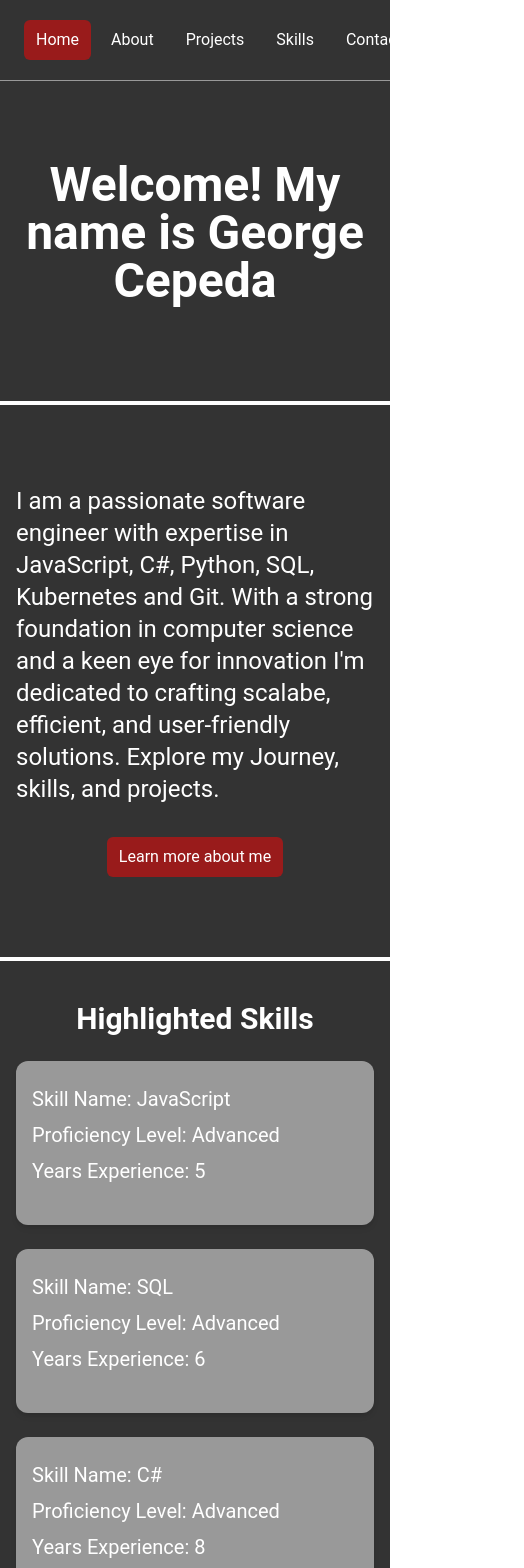
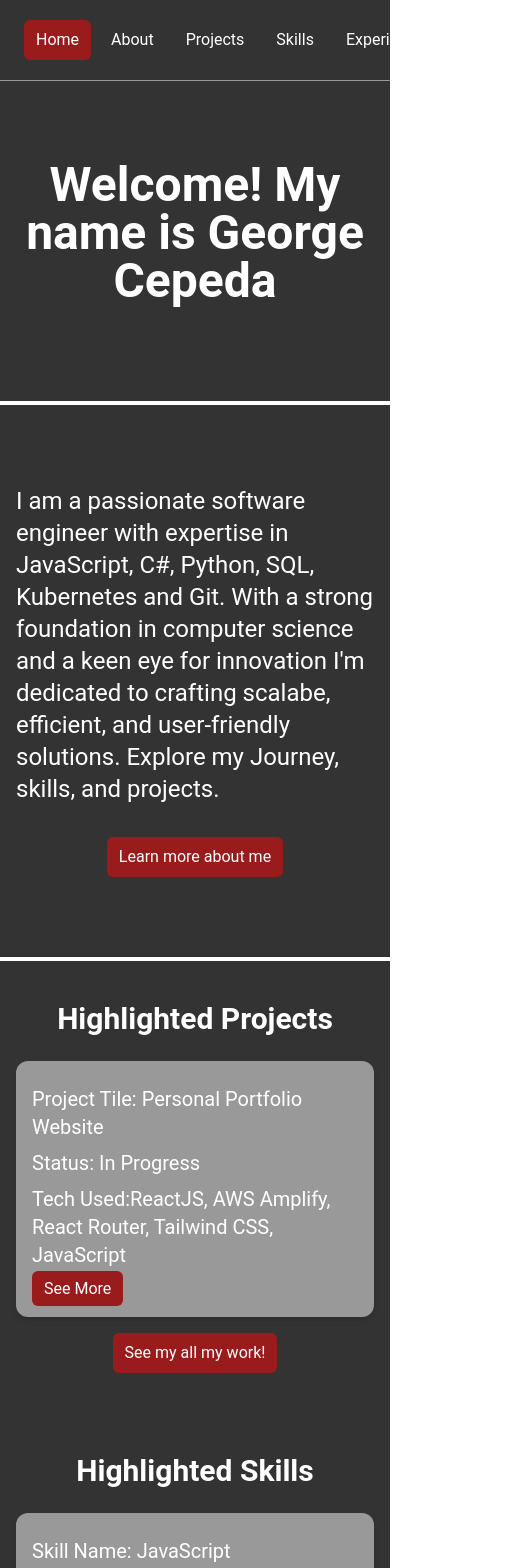
Before and after one commit to GeorgeCepeda/GeorgeCepeda.github.io, a React (Vite) app: page / in a window 390 px wide. Shown: the top 1568 px of the page, 524 px wide, since content can reach past the window. Built offline with nearby package versions, Linux system fonts and the light colour scheme.

Commit message:
March 16, 2025 updates made to include several pages such as projects, individual project page, and more routing links

```diff
--- a/src/App.jsx
+++ b/src/App.jsx
@@ -9,6 +9,8 @@ import NotFoundPage from './pages/NotFoundPage'
 import UnderConstructionPage from './pages/UnderConstructionPage'
 import AboutMePage from './pages/AboutMePage'
 import SkillsPage from './pages/SkillsPage'
+import ProjectsPage from './pages/ProjectsPage'
+import ProjectPage from './pages/ProjectPage'
 
 function App() {
   const [count, setCount] = useState(0)
@@ -18,8 +20,10 @@ function App() {
       <Route path='/' element={<MainLayout />}>
         <Route index element={<Homepage /> } />
         <Route path='/about' element={<AboutMePage />} />
-        <Route path='/project' element={<UnderConstructionPage />} />
+        <Route path='/projects' element={<ProjectsPage />} />
+        <Route path='/project/:index' element={<ProjectPage/> } />
         <Route path='/skills' element={<SkillsPage />} />
+        <Route path='/experience' element= {<UnderConstructionPage /> } />
         <Route path='/contact' element={<UnderConstructionPage />} />
         <Route path='*' element={ <NotFoundPage /> } />
       </Route>
--- /dev/null
+++ b/src/assets/jsons/projects.json
@@ -0,0 +1,12 @@
+[
+    {
+        "title":"Personal Portfolio Website",
+        "description":"A dynamic single-page app showcasing my projects and skills, build with React JS and hosted on AWS Amplify. Designed to highlight my cloud and frontend abilities.",
+        "tech":["ReactJS", "AWS Amplify", "React Router", "Tailwind CSS", "JavaScript"],
+        "role": "Developed a responsive portfolio from scratch to demonstrate technical skills and support my AWS certification journey.",
+        "link": "Git Link Here",
+        "demo": "Demo Link Here",
+        "status": "In Progress",
+        "duration": "Ongoing (Started May 2024)"
+    }
+]
--- a/src/assets/jsons/skills.json
+++ b/src/assets/jsons/skills.json
@@ -39,5 +39,4 @@
         "proficiency":"Intermediate",
         "years": 2
     }
-
 ]
--- a/src/components/Navbar.jsx
+++ b/src/components/Navbar.jsx
@@ -31,7 +31,7 @@ const Navbar = () => {
                   >About
                   </NavLink>
                 <NavLink
-                  to="/project"
+                  to="/projects"
                   className={ linkClass }
                   >Projects
                   </NavLink>
@@ -39,6 +39,11 @@ const Navbar = () => {
                   to="/skills"
                   className={ linkClass }
                   > Skills
+                </NavLink>
+                <NavLink
+                  to="/experience"
+                  className={ linkClass }
+                >Experience
                 </NavLink>
                 <NavLink
                   to="/contact"
--- /dev/null
+++ b/src/components/Project.jsx
@@ -0,0 +1,50 @@
+import React from 'react';
+import { useParams } from 'react-router-dom';
+import ProjectData from '../assets/jsons/projects.json';
+import { HiOutlineExclamationCircle } from 'react-icons/hi';
+
+const Project = () => {
+    const {index } = useParams();
+    const projectInfo = ProjectData[parseInt(index)];
+    if(!projectInfo)
+    {
+        return (
+            <section className='text-center flex flex-col justify-center items-center h-96'>
+                  <HiOutlineExclamationCircle className='text-yellow-400 text-6xl mb-4' />
+                  <h1 className='text-6xl font-bold mb-4'>Something went wrong</h1>
+                  <p className='text-xl mb-5'>Invalid project selected</p>
+            </section>
+        )
+    }
+
+    return(
+        <div className="bg-grayish-light rounded-xl shadow-md p-6 max-w-2xl mx-auto mt-8">
+      <h1 className="text-3xl text-white mb-4">{projectInfo.title}</h1>
+      <p className="text-white mb-4">{projectInfo.description}</p>
+      <div className="text-white mb-4">
+        <strong>Status:</strong> {projectInfo.status}
+      </div>
+      <div className="text-white mb-4">
+        <strong>Tech Used:</strong> {projectInfo.tech.join(', ')}
+      </div>
+      <div className="text-white mb-4">
+        <strong>My Role:</strong> {projectInfo.role}
+      </div>
+      <div className="text-white mb-4">
+        <strong>Duration:</strong> {projectInfo.duration}
+      </div>
+      {projectInfo.link && (
+        <a href={projectInfo.link} className="text-blue-400 underline mr-4">
+          View Code
+        </a>
+      )}
+      {projectInfo.demo && (
+        <a href={projectInfo.demo} className="text-blue-400 underline">
+          Live Demo
+        </a>
+      )}
+    </div>
+    )
+}
+
+export default Project
--- /dev/null
+++ b/src/components/Projects.jsx
@@ -0,0 +1,35 @@
+import React from 'react';
+import { Link } from 'react-router-dom';
+import ProjectsCard from './ProjectsCard';
+import projectsData from '../assets/jsons/projects.json';
+
+const Projects = ({isProjects = false}) => {
+    const displayProjects = isProjects ? projectsData : projectsData.slice(0,3);
+
+    return(
+        <section className="bg-grayish px-4 py-10">
+            <div className="container-xl kg:container m-auto">
+                <h2 className="text-3xl font-bold text-white mb-6 text-center">
+                    {isProjects ? 'All Projects' : 'Highlighted Projects'}
+                </h2>
+                <div className='grid grid-cols1 md:grid-cols-3 gap-6'>
+                    {displayProjects.map((project, index) => (
+                        <ProjectsCard project={project} index={index} />
+                    ))}
+                </div>
+                {isProjects ? (
+                    <></> ):(
+                    <section className='flex flex-col items-center'>
+                        <Link
+                        to='/projects'
+                        className='text-white bg-red-800 hover:bg-redish rounded-md px-3 py-2 mt-4'>
+                        See my all my work!
+                        </Link>
+                    </section>
+                )}
+            </div>
+        </section>
+    )
+}
+
+export default Projects
--- /dev/null
+++ b/src/components/ProjectsCard.jsx
@@ -0,0 +1,23 @@
+import React from 'react'
+import { Link } from 'react-router-dom';
+
+const ProjectsCard = ({project, index}) => {
+    return (
+        <div className='bg-grayish-light rounded-xl shadow-md relative'>
+            <div className='p-4'>
+                <div className='text-xl text-white my-2'> Project Tile: {project.title} </div>
+                <div className='text-xl text-white my-2'> Status: {project.status}</div>
+                <div className='text-xl text-white my-2'> Tech Used:
+                    {project.tech.join(', ')}
+                </div>
+                <Link
+                to={`/project/${index}`}
+                className='text-white bg-red-800 hover:bg-redish rounded-md px-3 py-2 mt-4'>
+                See More
+                </Link>
+            </div>
+        </div>
+    )
+}
+
+export default ProjectsCard
--- a/src/pages/Homepage.jsx
+++ b/src/pages/Homepage.jsx
@@ -2,12 +2,14 @@ import React from 'react'
 import Hero from '../components/Hero'
 import AboutMe from '../components/AboutMe'
 import Skills from '../components/Skills'
+import Projects from '../components/Projects'
 
 const Homepage = () => {
   return (
     <div>
       <Hero />
       <AboutMe />
+      <Projects />
       <Skills />
     </div>
 
--- /dev/null
+++ b/src/pages/ProjectPage.jsx
@@ -0,0 +1,12 @@
+import React from "react";
+import { useParams } from 'react-router-dom';
+import projects from '../assets/jsons/projects.json';
+import Project from '../components/Project';
+
+const ProjectPage = () => {
+    return (
+        <Project />
+    )
+}
+
+export default ProjectPage
--- /dev/null
+++ b/src/pages/ProjectsPage.jsx
@@ -0,0 +1,11 @@
+import React from 'react';
+import Projects from '../components/Projects';
+import ProjectsCard from '../components/ProjectsCard';
+
+const ProjectsPage = () => {
+    return (
+        <Projects isProjects ={true}/>
+    )
+}
+
+export default ProjectsPage
```
